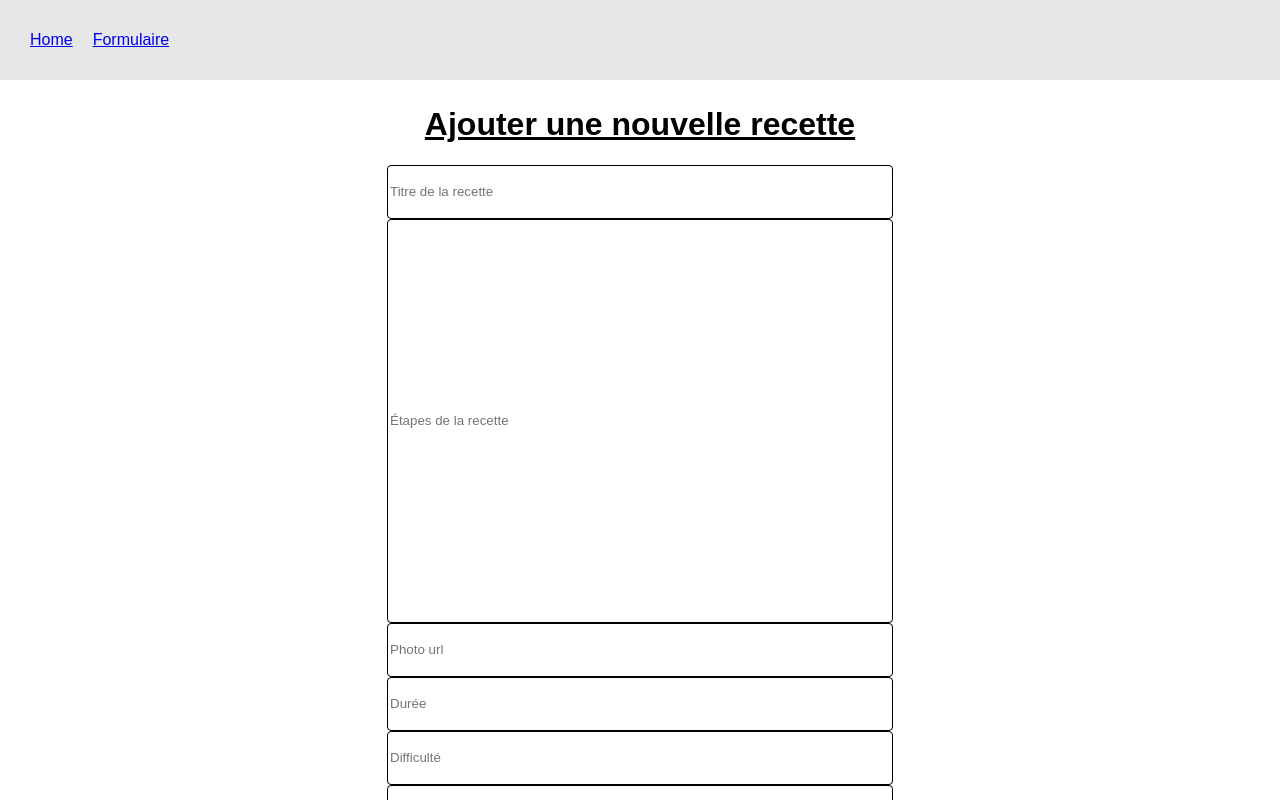
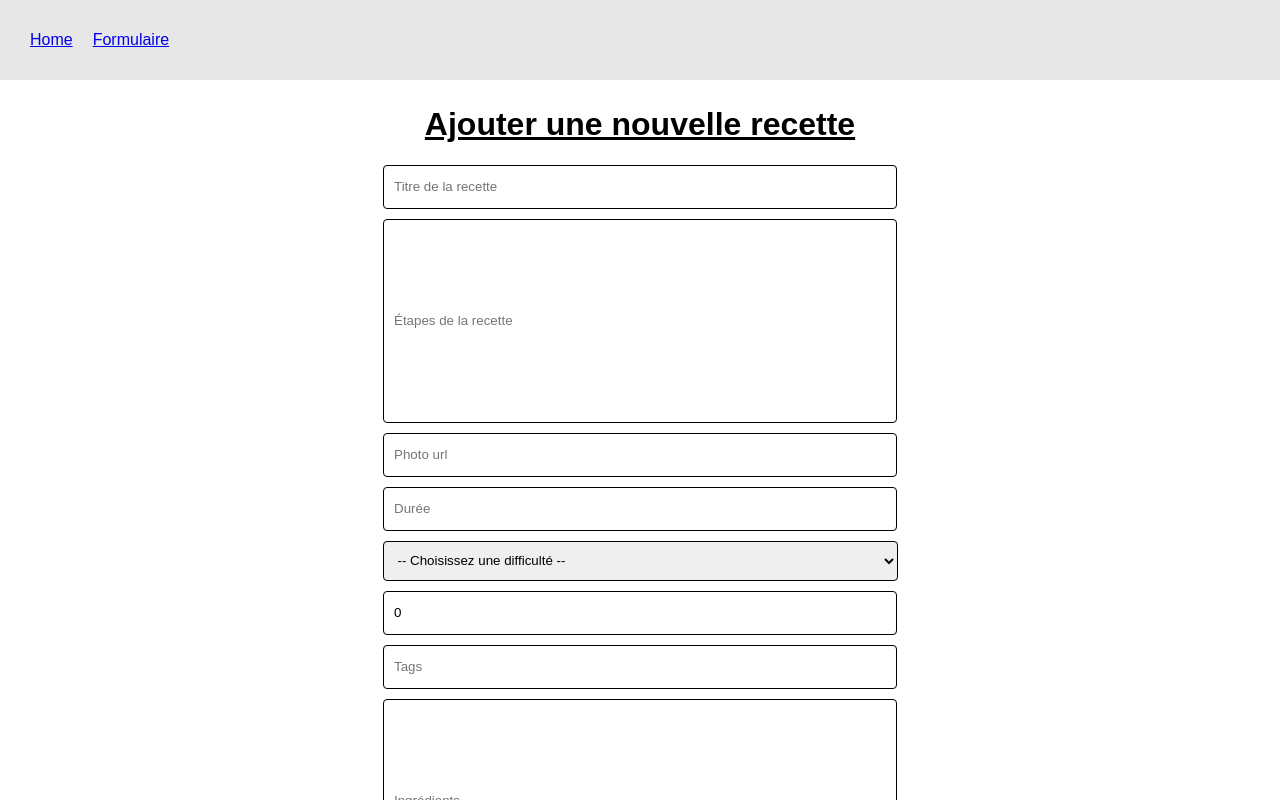
Before and after one commit to ElSalim75/recette, a React (Vite) app in the folder Recette/: page /formulaire in a window 1280 px wide. Shown: the top 800 px of the page. Built offline with nearby package versions, Linux system fonts and the light colour scheme.

Commit message:
context + form + css

```diff
--- a/Recette/package.json
+++ b/Recette/package.json
@@ -12,7 +12,9 @@
   "dependencies": {
     "react": "^18.2.0",
     "react-dom": "^18.2.0",
-    "react-router-dom": "^6.14.2"
+    "react-router-dom": "^6.14.2",
+    "sass": "^1.64.1",
+    "scss": "^0.2.4"
   },
   "devDependencies": {
     "@types/react": "^18.2.15",
--- a/Recette/src/App.jsx
+++ b/Recette/src/App.jsx
@@ -3,9 +3,11 @@ import { BrowserRouter, Routes, Route } from 'react-router-dom'
 import Home from './components/pages/Home'
 import Formulaire from './components/pages/FormRecipe'
 import Navbar from './components/Layout/Navbar'
+import RecipesProvider from './contexts/RecipeContexts'
 
 function App () {
   return (
+    <RecipesProvider>
       <BrowserRouter>
         <Navbar />
         <Routes>
@@ -13,6 +15,7 @@ function App () {
           <Route path='/formulaire' element={<Formulaire />} />
         </Routes>
       </BrowserRouter>
+    </RecipesProvider>
   )
 }
 
--- a/Recette/src/components/Recipe.jsx
+++ b/Recette/src/components/Recipe.jsx
@@ -1,13 +1,13 @@
 import React from 'react'
 import "./Recipe.css"
 
-const Recipe = ({title, url, time}) => {
+const Recipe = ({recipe}) => {
   return (
     <div className='recipe'>
-        <img src={url} alt="" srcset="" />
+        {/* <img src={recipe.picture} /> */}
         <div className='recipe-info'>
-            <div>{title}</div>
-            <div>Temps de préparation :  {time}min</div>
+            <div>{recipe.title}</div>
+            <div>Temps de préparation :  {recipe.time} min</div>
         </div>
 
 
--- a/Recette/src/components/pages/FormRecipe.css
+++ /dev/null
@@ -1,46 +0,0 @@
-.divForm {
-    padding-top: 85px;
-}
-
-h1 {
-    text-align: center;
-    text-decoration: underline;
-}
-
-.form {
-    display: flex;
-    flex-direction: column;
-    align-items: center;
-}
-
-.input {
-    height: 50px;
-    width: 500px;
-    border: 1px solid black;
-    border-radius: 4px;
-}
-
-.inputSteps {
-    height: 400px;
-    width: 500px;
-    border: 1px solid black;
-    border-radius: 4px;
-}
-
-.inputIngredients {
-    height: 200px;
-    width: 500px;
-    border: 1px solid black;
-    border-radius: 2px;
-}
-
-.inputTags {
-    height: 50px;
-    width: 500px;
-    border: 1px solid black;
-    border-radius: 4px;
-}
-
-button {
-    width: 500px;
-}
--- a/Recette/src/components/pages/FormRecipe.jsx
+++ b/Recette/src/components/pages/FormRecipe.jsx
@@ -1,20 +1,101 @@
-import React from "react"
-import './FormRecipe.css'
+import React, { useState } from 'react'
+import './FormRecipe.scss'
+import { useRecipes } from '../../contexts/RecipeContexts'
 
 const Formulaire = () => {
+  const [title, setTitle] = useState('')
+  const [steps, setSteps] = useState('')
+  const [picture, setPicture] = useState('')
+  const [time, setTime] = useState('')
+  const [difficulty, setDifficulty] = useState('')
+  const [portion, setPortion] = useState(0)
+  const [tags, setTags] = useState('')
+  const [ingredients, setIngredients] = useState('')
+
+  const { addRecipe } = useRecipes()
+
+  const handleSubmit = e => {
+    e.preventDefault()
+    addRecipe({
+      title: title,
+      steps: steps,
+      picture: picture,
+      time: time,
+      difficulty: difficulty,
+      portion: portion,
+      tags: tags,
+      ingredients: ingredients
+    })
+  }
+
   return (
-    <div className="divForm">
+    <div className='divForm'>
       <h1>Ajouter une nouvelle recette</h1>
-      <form action="" className="form">
-        <input type="text" placeholder="Titre de la recette" className="input"/>
-        <input type="text" placeholder="Étapes de la recette" className="inputSteps"/>
-        <input type="text" placeholder="Photo url" className="input"/>
-        <input type="text" placeholder="Durée" className="input"/>
-        <input type="text" placeholder="Difficulté" className="input"/>
-        <input type="number" placeholder="Portions" className="input" min="1" max="5"/>
-        <input type="text" placeholder="Tags" className="inputTags"/>
-        <input type="text" placeholder="Ingrédients" className="inputIngredients"/>
-        <button>Valider</button>
+      <form onSubmit={handleSubmit} className='form'>
+        <input
+          value={title}
+          onChange={e => setTitle(e.target.value)}
+          type='text'
+          placeholder='Titre de la recette'
+          className='input'
+        />
+        <input
+          value={steps}
+          onChange={e => setSteps(e.target.value)}
+          type='text'
+          placeholder='Étapes de la recette'
+          id='inputSteps'
+        />
+        <input
+          value={picture}
+          onChange={e => setPicture(e.target.value)}
+          type='text'
+          placeholder='Photo url'
+          className='input'
+        />
+        <input
+          value={time}
+          onChange={e => setTime(e.target.value)}
+          type='text'
+          placeholder='Durée'
+          className='input'
+        />
+        <select
+          value={difficulty}
+          onChange={e => setDifficulty(e.target.value)}
+          type='text'
+          placeholder='Difficulté'
+          id='selectDiff'
+        >
+          <option value=''>-- Choisissez une difficulté --</option>
+          <option value='facile'>Facile</option>
+          <option value='intermediaire'>Intermediaire</option>
+          <option value='difficile'>Difficile</option>
+        </select>
+        <input
+          value={portion}
+          onChange={e => setPortion(e.target.value)}
+          type='number'
+          placeholder='Portions'
+          className='input'
+          min='1'
+          max='5'
+        />
+        <input
+          value={tags}
+          onChange={e => setTags(e.target.value)}
+          type='text'
+          placeholder='Tags'
+          id='inputTags'
+        />
+        <input
+          value={ingredients}
+          onChange={e => setIngredients(e.target.value)}
+          type='text'
+          placeholder='Ingrédients'
+          id='inputIngredients'
+        />
+        <button type='submit'>Valider</button>
       </form>
     </div>
   )
--- /dev/null
+++ b/Recette/src/components/pages/FormRecipe.scss
@@ -0,0 +1,49 @@
+.divForm {
+  padding-top: 85px;
+  display: flex;
+  flex-direction: column;
+  align-items: center;
+  justify-content: center;
+}
+
+h1 {
+  text-align: center;
+  text-decoration: underline;
+}
+
+.form {
+  display: flex;
+  flex-direction: column;
+  align-items: center;
+  justify-content: center;
+  margin-bottom: 50px;
+  width: 500px;
+  gap: 10px;
+
+  input, select, textarea{
+    padding-left: 10px;
+    height: 40px;
+    width: 100%;
+    border: 1px solid black;
+    border-radius: 4px;
+  }
+}
+
+#selectDiff {
+    width: 103%;
+}
+
+#inputSteps {
+  height: 200px;
+}
+
+#inputIngredients {
+  height: 200px;
+}
+
+#inputTags {
+}
+
+button {
+  width: 500px;
+}
--- a/Recette/src/components/pages/Home.jsx
+++ b/Recette/src/components/pages/Home.jsx
@@ -1,8 +1,18 @@
 import React from "react"
+import { useRecipes } from "../../contexts/RecipeContexts"
+import Recipe from "../Recipe";
+import "./Home.scss"
 
 const Home = () => {
+  const { recipes } = useRecipes();
   return (
-    <div>Home</div>
+    <div className="container-home">
+      <h3>Recettes</h3>
+      <div className="recipe-list"></div>
+      {recipes.map((recipe, i) => (
+        <Recipe key={i} recipe={recipe}/>
+      ))}
+    </div>
   )
 }
 
--- /dev/null
+++ b/Recette/src/components/pages/Home.scss
@@ -0,0 +1,6 @@
+.container-home {
+    display: flex;
+    flex-direction: column;
+    align-items: center;
+    margin-top: 100px;
+}
--- /dev/null
+++ b/Recette/src/contexts/RecipeContexts.jsx
@@ -0,0 +1,52 @@
+import React, { useState, useContext } from 'react'
+
+const RecipeContext = React.createContext()
+
+const RecipesProvider = ({ children }) => {
+  const [recipes, setRecipes] = useState([
+    {
+      title: 'Gnocchis arrabiata',
+      steps: 'testSteps',
+      picture: 'testPic',
+      time: '20',
+      difficulty: 'testDif',
+      portion: 'testPortion',
+      tags: 'testTags',
+      ingredients: 'testIngre'
+    },
+    {
+      title: 'Boeuf bourgignon',
+      steps: 'testSteps',
+      picture: 'testPic',
+      time: '30',
+      difficulty: 'testDif',
+      portion: 'testPortion',
+      tags: 'testTags',
+      ingredients: 'testIngre'
+    },
+    {
+      title: 'Salade de tomates',
+      steps: 'testSteps',
+      picture: 'testPic',
+      time: '10',
+      difficulty: 'testDif',
+      portion: 'testPortion',
+      tags: 'testTags',
+      ingredients: 'testIngre'
+    }
+  ])
+
+  const addRecipe = recipe => {
+    setRecipes([...recipes, recipe])
+  }
+
+  return (
+    <RecipeContext.Provider value={{ addRecipe, recipes }}>
+      {children}
+    </RecipeContext.Provider>
+  )
+}
+
+export default RecipesProvider
+
+export const useRecipes = () => useContext(RecipeContext)
```
Also changed, not shown: 1 other file (tests, documents, lock files or other folders). Lines whose indentation alone changed are shown as unchanged.
